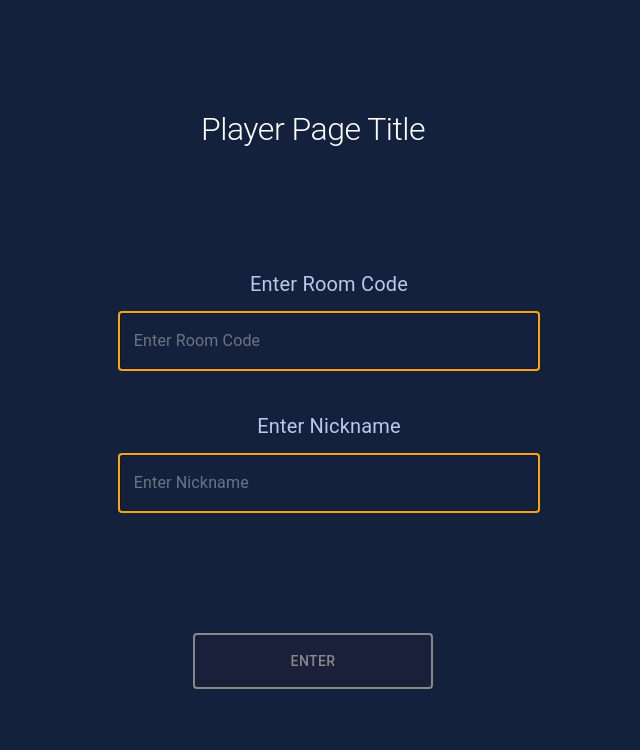
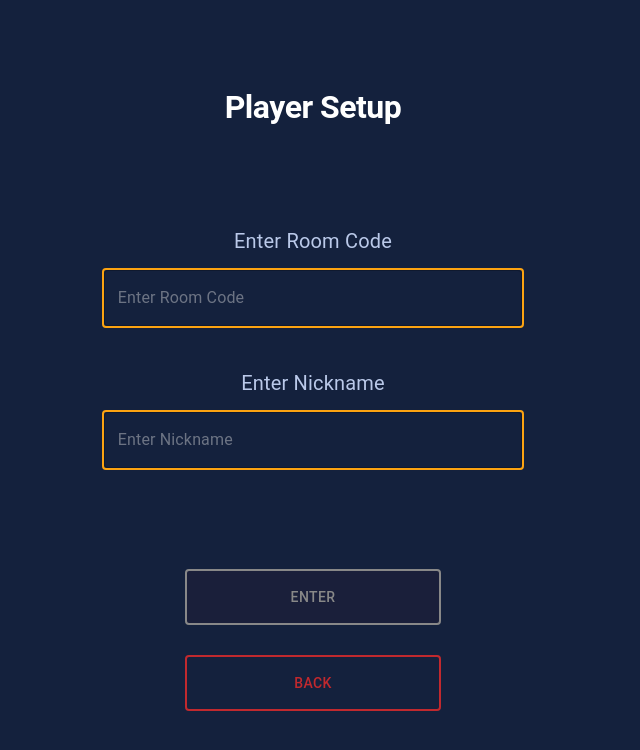
Before and after one commit to kristenlee3553/my-trivia, a React (Vite) app: page /player in a window 1280 px wide. Shown: the top 750 px of the page, without its empty margins (327-967 px from the left). Built offline with nearby package versions, Linux system fonts and the light colour scheme; no server answers.

Commit message:
started host page

```diff
--- a/src/common/mui.d.ts
+++ b/src/common/mui.d.ts
@@ -4,5 +4,6 @@ declare module "@mui/material/Button" {
   interface ButtonPropsVariantOverrides {
     primary: true;
     secondary: true;
+    cancel: true;
   }
 }
--- a/src/common/theme.tsx
+++ b/src/common/theme.tsx
@@ -23,31 +23,15 @@ const themeOptions: ThemeOptions = {
         {
           props: { variant: "primary" },
           style: {
-            backgroundColor: "#14213d",
             border: "2px solid #FCA311",
             color: "#FCA311",
-            "&:hover": {
-              backgroundColor: "#1B2E55",
-            },
-            "&:focus-visible": {
-              outline: "2px solid white",
-              outlineOffset: "5px",
-            },
           },
         },
         {
           props: { variant: "secondary" },
           style: {
-            backgroundColor: "#14213d",
             border: "2px solid #2ec4b6",
             color: "#2ec4b6",
-            "&:hover": {
-              backgroundColor: "#1B2E55",
-            },
-            "&:focus-visible": {
-              outline: "2px solid white",
-              outlineOffset: "5px",
-            },
             "&.Mui-disabled": {
               backgroundColor: "#1a1f3a", // darker or muted color
               border: "2px solid #888", // muted border
@@ -56,7 +40,26 @@ const themeOptions: ThemeOptions = {
             },
           },
         },
+        {
+          props: { variant: "cancel" },
+          style: {
+            border: "2px solid #C1292E",
+            color: "#C1292E",
+          },
+        },
       ],
+      styleOverrides: {
+        root: {
+          backgroundColor: "#14213d",
+          "&:hover": {
+            backgroundColor: "#1B2E55",
+          },
+          "&:focus-visible": {
+            outline: "2px solid white",
+            outlineOffset: "5px",
+          },
+        },
+      },
     },
     MuiOutlinedInput: {
       styleOverrides: {
@@ -89,6 +92,7 @@ const themeOptions: ThemeOptions = {
         root: {
           color: "#BAC9E9",
           gap: "12px",
+          margin: 0,
         },
       },
     },
--- a/src/common/types.ts
+++ b/src/common/types.ts
@@ -1,8 +1,18 @@
 import { z } from "zod";
 
 // Enums
-export const LobbyStatusSchema = z.enum(["notStarted", "started", "completed"]);
+export const LobbyStatusSchema = z.enum([
+  "notStarted",
+  "preview",
+  "answering",
+  "showAnswer",
+  "leaderboard",
+  "finalScore",
+  "completed",
+]);
 export const QuestionTypeSchema = z.enum(["video", "text"]);
+
+export const AnswerTypeSchema = z.enum(["selectOne", "multiCheck"]);
 
 // Player schema
 export const PlayerSchema = z.object({
@@ -16,10 +26,11 @@ export const PlayerSchema = z.object({
 // Question schema
 export const QuestionSchema = z.object({
   id: z.string(),
-  type: QuestionTypeSchema,
+  questionType: QuestionTypeSchema,
+  answerType: AnswerTypeSchema,
   options: z.array(z.string()),
-  correctAnswer: z.string(),
-  answers: z.record(z.string(), z.string()), // uid -> answer
+  correctAnswer: z.array(z.string()), // If multi select
+  answers: z.record(z.string(), z.array(z.string())), // uid -> answer(s)
 });
 
 // Lobby schema
@@ -37,6 +48,7 @@ export const LobbySchema = z.object({
 export const GameOptionsSchema = z.object({
   shuffleQuestions: z.boolean(),
   shuffleAnswers: z.boolean(),
+  pickXQuestion: z.number(),
 });
 
 // Infer TypeScript types automatically
@@ -44,5 +56,6 @@ export type Player = z.infer<typeof PlayerSchema>;
 export type Question = z.infer<typeof QuestionSchema>;
 export type LobbyStatus = z.infer<typeof LobbyStatusSchema>;
 export type QuestionType = z.infer<typeof QuestionTypeSchema>;
+export type AnswerType = z.infer<typeof AnswerTypeSchema>;
 export type Lobby = z.infer<typeof LobbySchema>;
 export type GameOptions = z.infer<typeof GameOptionsSchema>;
--- a/src/pages/home/MainPage.tsx
+++ b/src/pages/home/MainPage.tsx
@@ -2,8 +2,6 @@ import { Box, Button, Typography } from "@mui/material";
 import styles from "./MainPage.module.css";
 import ThemeWrapper from "../../common/theme";
 import { useNavigate } from "react-router-dom";
-import { UserProvider } from "../../context/UserContext";
-import { LobbyProvider } from "../../context/LobbyContext";
 
 export default function MainPage() {
   const navigate = useNavigate();
@@ -15,7 +13,11 @@ export default function MainPage() {
           Lobby Title Welcome
         </Typography>
         <Box className={styles.buttonContainer}>
-          <Button className={styles.lobbyButton} variant="secondary">
+          <Button
+            className={styles.lobbyButton}
+            variant="secondary"
+            onClick={() => navigate("/host")}
+          >
             Host
           </Button>
           <Button
--- /dev/null
+++ b/src/pages/host/GameTile.module.css
@@ -0,0 +1,23 @@
+div.gameTileContainer {
+  display: flex;
+  flex-direction: column;
+  border: 2px solid var(--accent-color);
+  width: 100%;
+  height: 400px;
+  align-items: center;
+  justify-content: space-around;
+  border-radius: 4px;
+}
+
+h2.gameTitle {
+  font-size: xx-large;
+  font-weight: bold;
+  color: var(--accent-color);
+  text-overflow: ellipsis;
+}
+
+@media (max-width: 600px) {
+  div.gameTileContainer {
+    height: 500px;
+  }
+}
--- /dev/null
+++ b/src/pages/host/GameTile.tsx
@@ -0,0 +1,19 @@
+import { Box, Typography, Button } from "@mui/material";
+import styles from "./GameTile.module.css";
+
+type GameTileProps = {
+  name: string;
+};
+
+export default function GameTile({ name }: GameTileProps) {
+  return (
+    <Box className={styles.gameTileContainer}>
+      <Typography variant="h2" className={styles.gameTitle}>
+        {name}
+      </Typography>
+      <Button variant="primary">View Questions</Button>
+      <Button variant="secondary">Create Lobby</Button>
+      <Button variant="secondary">Customize Game Options</Button>
+    </Box>
+  );
+}
--- /dev/null
+++ b/src/pages/host/HostPage.module.css
@@ -0,0 +1,68 @@
+div.hostPageContainer {
+  display: flex;
+  flex-direction: column;
+  background-color: var(--primary-color);
+  width: 100vw;
+  height: 100vh;
+  overflow-x: hidden;
+}
+
+div.topBar {
+  display: flex;
+  justify-content: space-between;
+  margin-top: 3vh;
+  padding: 0 1vw;
+}
+
+h1.hostPageTitle {
+  color: var(--secondary-color);
+  font-size: xx-large;
+}
+
+button.hostButtons {
+  width: 8vw;
+}
+
+div.gameTileContainer {
+  padding: 20px;
+}
+
+button.invisible {
+  width: 8vw;
+  cursor: none;
+  border: none;
+  color: transparent !important;
+  pointer-events: none;
+}
+
+@media (max-width: 900px) {
+  div.topBar {
+    padding: 0 20px;
+  }
+  button.invisible {
+    width: 10vw;
+  }
+
+  button.hostButtons {
+    width: 10vw;
+  }
+}
+
+@media (max-width: 600px) {
+  div.topBar {
+    flex-direction: column;
+    justify-content: center;
+    display: flex;
+    align-items: center;
+    padding: 0 10px;
+    gap: 10px;
+  }
+
+  button.invisible {
+    display: none;
+  }
+
+  button.hostButtons {
+    width: 90%;
+  }
+}
--- a/src/pages/host/HostPage.tsx
+++ b/src/pages/host/HostPage.tsx
@@ -1,5 +1,47 @@
-import { Box } from "@mui/material";
+import { Box, Typography, Button, Grid } from "@mui/material";
+import styles from "./HostPage.module.css";
+import { useNavigate } from "react-router-dom";
+import ThemeWrapper from "../../common/theme";
+import GameTile from "./GameTile";
 
 export default function HostPage() {
-  return <Box>Host Page</Box>;
+  const navigate = useNavigate();
+
+  const gameName = ["mario", "luigi", "zelda", "peach", "bowser"];
+
+  return (
+    <ThemeWrapper>
+      <Box className={styles.hostPageContainer}>
+        <Box className={styles.topBar}>
+          <Button
+            variant="cancel"
+            onClick={() => navigate("/")}
+            className={styles.hostButtons}
+          >
+            Back
+          </Button>
+          <Typography variant="h1" className={styles.hostPageTitle}>
+            Choose a game
+          </Typography>
+          <Button
+            variant="secondary"
+            className={styles.invisible}
+            tabIndex={-1}
+            aria-hidden="true"
+          >
+            Help
+          </Button>
+        </Box>
+        <Grid container spacing={5} className={styles.gameTileContainer}>
+          {gameName.map((game) => {
+            return (
+              <Grid size={{ xs: 12, sm: 6, md: 3 }}>
+                <GameTile name={game} />
+              </Grid>
+            );
+          })}
+        </Grid>
+      </Box>
+    </ThemeWrapper>
+  );
 }
--- a/src/pages/player/PlayerPage.module.css
+++ b/src/pages/player/PlayerPage.module.css
@@ -19,10 +19,29 @@ div.inputContainer {
 h1.title {
   font-size: xx-large;
   color: var(--light-text);
+  font-weight: bold;
 }
 
-button.enterButton {
+div.buttonContainer {
+  display: flex;
+  flex-direction: column;
+  gap: 30px;
+  justify-content: center;
+  align-items: center;
+}
+
+button.playerButton {
   width: 10vw;
   height: 7vh;
-  min-width: 240px;
+  min-width: 20vw;
 }
+
+@media (max-width: 800px) {
+  div.inputContainer {
+    width: 65vw;
+  }
+
+  button.playerButton {
+    width: 65vw;
+  }
+}
--- a/src/pages/player/PlayerPage.tsx
+++ b/src/pages/player/PlayerPage.tsx
@@ -7,8 +7,10 @@ import { addPlayerToLobby, checkLobbyExists } from "../../firebase/lobby";
 import type { Lobby, Player } from "../../common/types";
 import { useUser } from "../../context/UserContext";
 import { useLobby } from "../../context/LobbyContext";
+import { useNavigate } from "react-router-dom";
 
 export default function PlayerPage() {
+  const navigate = useNavigate();
   const [lobbyCode, setLobbyCode] = useState<string>("");
   const [nickname, setNickname] = useState<string>("");
   const [lobbyError, setLobbyError] = useState<boolean>(false);
@@ -61,7 +63,7 @@ export default function PlayerPage() {
     <ThemeWrapper>
       <Box className={styles.playerContainer}>
         <Typography variant="h1" className={styles.title}>
-          Player Page Title
+          Player Setup
         </Typography>
         <Box className={styles.inputContainer}>
           <BaseTextField
@@ -82,14 +84,23 @@ export default function PlayerPage() {
             onChange={(value: string) => setNickname(value)}
           />
         </Box>
+        <Box className={styles.buttonContainer}>
           <Button
             variant="secondary"
-          className={styles.enterButton}
+            className={styles.playerButton}
             onClick={joinLobbyHandler}
             disabled={lobbyCode.length === 0}
           >
             Enter
           </Button>
+          <Button
+            variant="cancel"
+            className={styles.playerButton}
+            onClick={() => navigate("/")}
+          >
+            Back
+          </Button>
+        </Box>
       </Box>
     </ThemeWrapper>
   );
```
Lines whose indentation alone changed are shown as unchanged.
